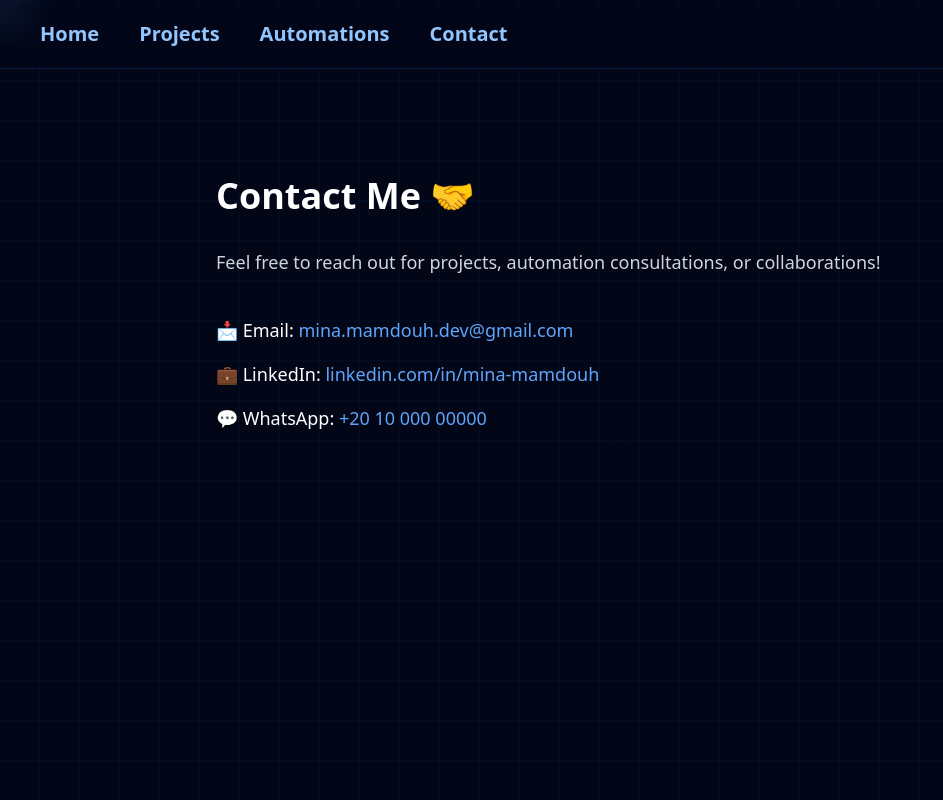
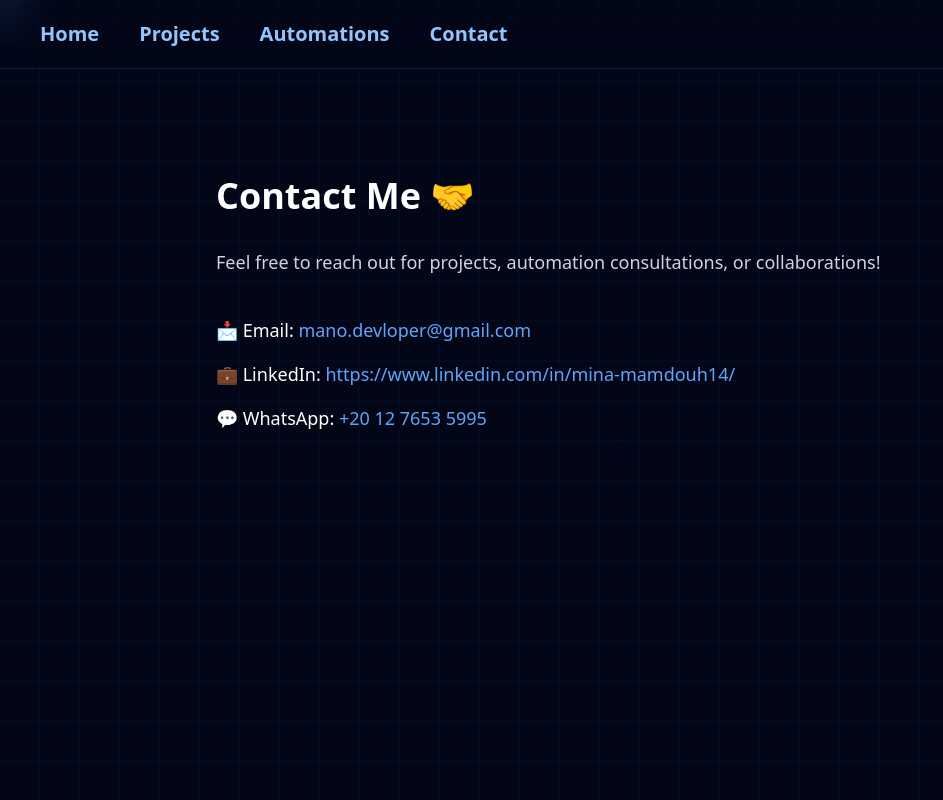
Before and after one commit to mina20032/mina-automation, a Next.js app: page /contact in a window 1280 px wide. Shown: the whole page, without its empty margins (0-943 px from the left). Built offline with nearby package versions, Linux system fonts and the light colour scheme.

Commit message:
Update page.tsx

```diff
--- a/src/app/contact/page.tsx
+++ b/src/app/contact/page.tsx
@@ -25,9 +25,9 @@ export default function ContactPage() {
         </motion.p>
 
         <div className="space-y-4 text-lg">
-          <p>📩 Email: <span className="text-blue-400">mina.mamdouh.dev@gmail.com</span></p>
-          <p>💼 LinkedIn: <span className="text-blue-400">linkedin.com/in/mina-mamdouh</span></p>
-          <p>💬 WhatsApp: <span className="text-blue-400">+20 10 000 00000</span></p>
+          <p>📩 Email: <span className="text-blue-400">mano.devloper@gmail.com</span></p>
+          <p>💼 LinkedIn: <span className="text-blue-400">https://www.linkedin.com/in/mina-mamdouh14/</span></p>
+          <p>💬 WhatsApp: <span className="text-blue-400">+20 12 7653 5995</span></p>
         </div>
       </div>
     </PageTransition>
```
